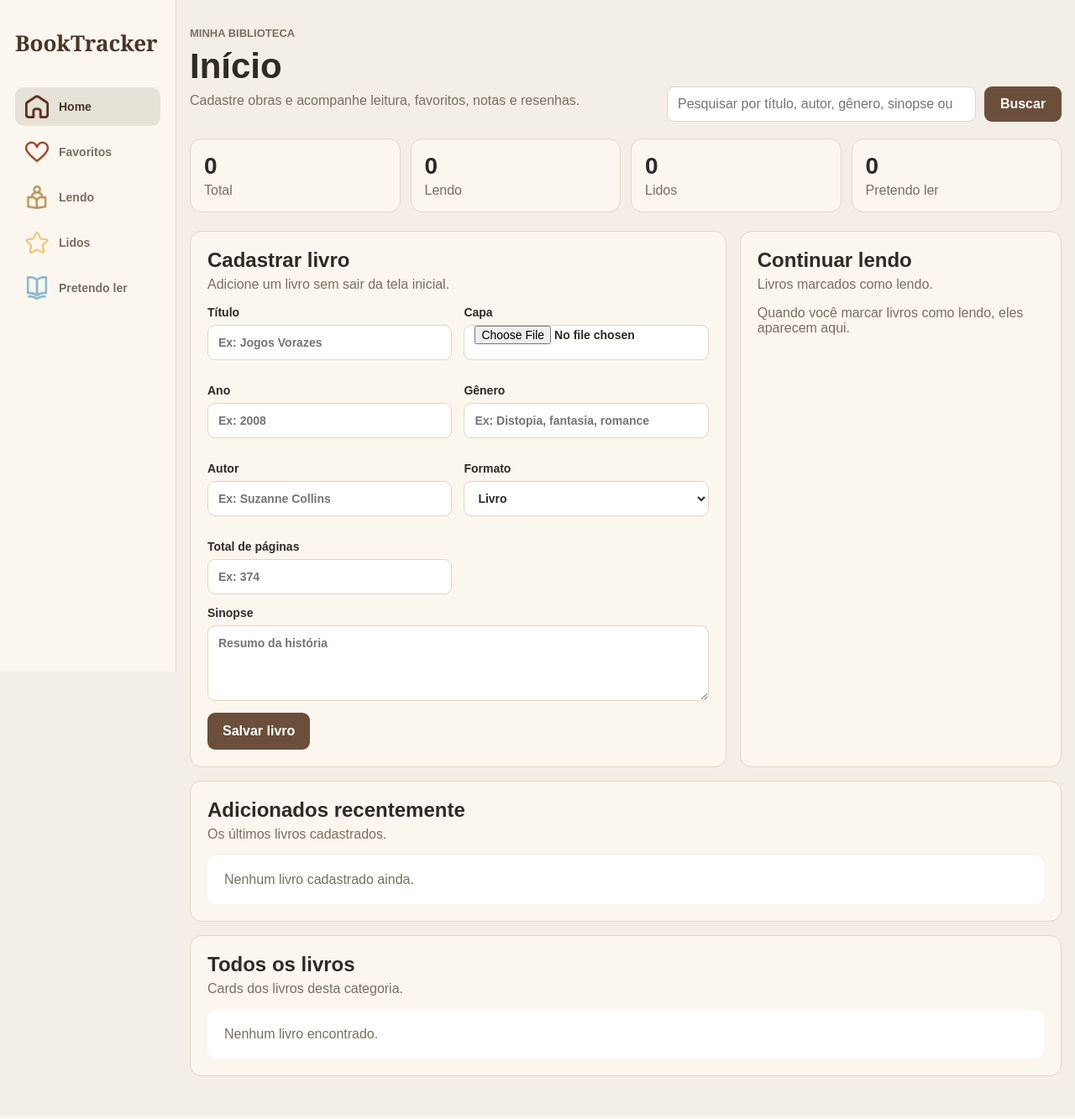
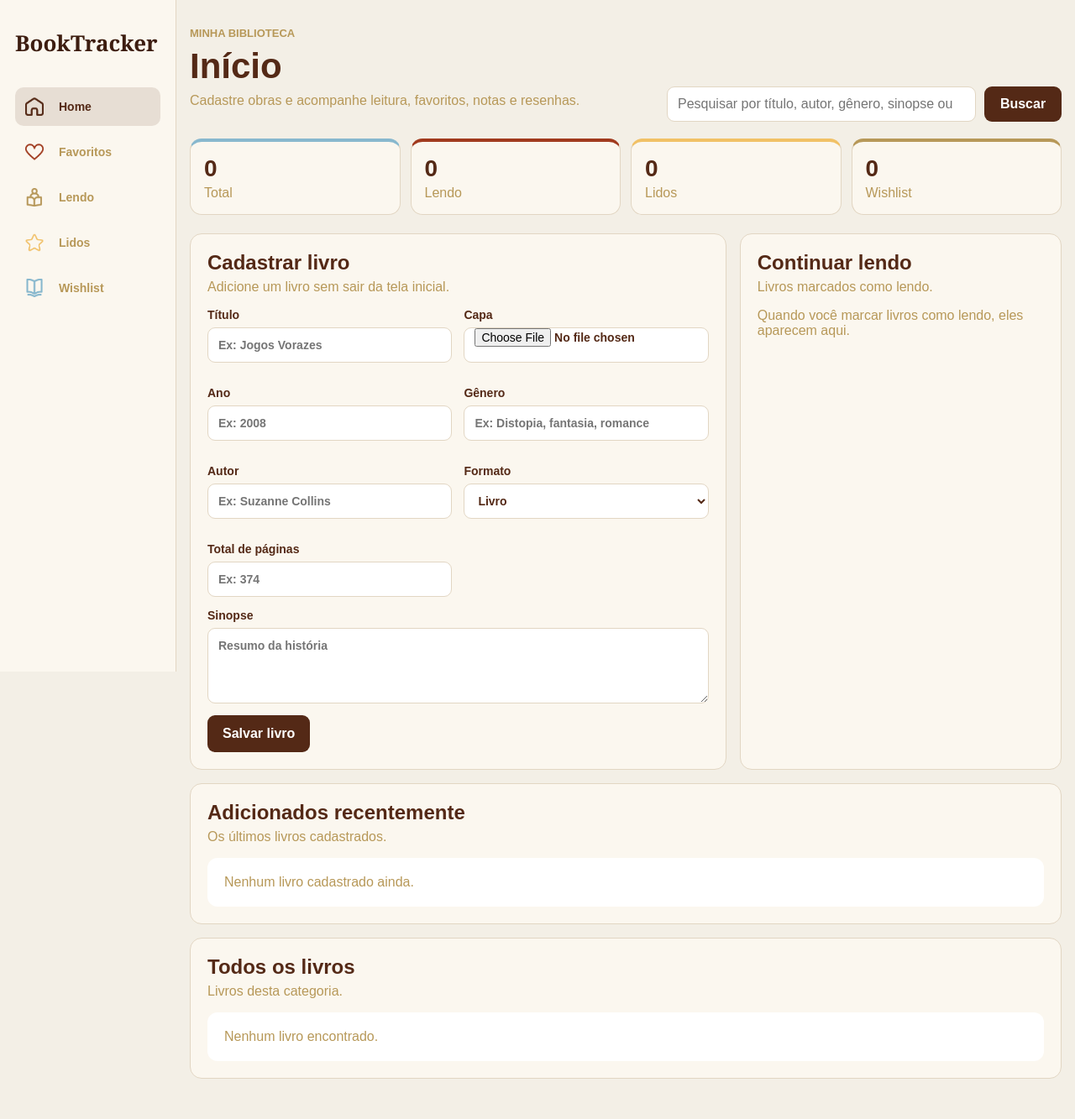
Before and after one commit to Manu-obsidian/biblioteca-web, a Django app: page / in a window 1280 px wide. Shown: the whole page at 84% size. Before the commit the page ends 1282 px from the top, so only its background shows below. Run offline with Django 5.2, Linux system fonts and the light colour scheme; data that the repository does not hold is empty.

Commit message:
atualização sidebar, wishlist, hover com paleta de cores, organização de arquivos

```diff
--- a/core/views.py
+++ b/core/views.py
@@ -8,7 +8,7 @@ from .models import Livro
 STATUS_PAGES = {
     "lendo": ("Lendo", "Livros que você está lendo agora."),
     "lidos": ("Lidos", "Livros que você já terminou."),
-    "pretendo-ler": ("Pretendo ler", "Livros guardados para ler depois."),
+    "pretendo-ler": ("Wishlist", "Livros guardados para ler depois."),
 }
 
 
--- /dev/null
+++ b/static/css/sidebar.css
@@ -0,0 +1,103 @@
+.sidebar {
+    position: sticky;
+    top: 0;
+    height: 100vh;
+    padding: 24px 18px;
+    background: var(--surface);
+    border-right: 1px solid var(--line);
+}
+
+.brand {
+    display: inline-flex;
+    align-items: center;
+    min-height: 54px;
+    margin-bottom: 26px;
+    color: var(--primary-dark);
+    font-family: Georgia, "Times New Roman", serif;
+    font-size: 26px;
+    font-weight: 800;
+}
+
+.menu {
+    display: grid;
+    gap: 8px;
+}
+
+.menu a {
+    display: grid;
+    grid-template-columns: 28px 1fr;
+    align-items: center;
+    gap: 12px;
+    min-height: 46px;
+    padding: 0 12px;
+    border-radius: 10px;
+    color: var(--muted);
+    font-size: 14px;
+}
+
+.menu a:nth-child(1).active,
+.menu a:nth-child(1):hover {
+    background: rgba(84, 41, 22, 0.12);
+    color: #542916;
+}
+
+.menu a:nth-child(2).active,
+.menu a:nth-child(2):hover {
+    background: rgba(161, 58, 30, 0.12);
+    color: #a13a1e;
+}
+
+.menu a:nth-child(3).active,
+.menu a:nth-child(3):hover {
+    background: rgba(183, 152, 88, 0.18);
+    color: #b79858;
+}
+
+.menu a:nth-child(4).active,
+.menu a:nth-child(4):hover {
+    background: rgba(241, 193, 102, 0.18);
+    color: #c9951d;
+}
+
+.menu a:nth-child(5).active,
+.menu a:nth-child(5):hover {
+    background: rgba(136, 184, 206, 0.18);
+    color: #5b93ad;
+}
+
+.icon-wrapper {
+    width: 22px;
+    height: 22px;
+    display: flex;
+    align-items: center;
+    justify-content: center;
+    flex-shrink: 0;
+}
+
+.icon-img {
+    width: 100%;
+    height: 100%;
+    object-fit: contain;
+}
+
+@media (max-width: 880px) {
+    .sidebar {
+        position: static;
+        height: auto;
+        padding: 14px;
+    }
+
+    .brand {
+        margin-bottom: 12px;
+    }
+
+    .menu {
+        grid-template-columns: repeat(5, minmax(0, 1fr));
+    }
+}
+
+@media (max-width: 560px) {
+    .menu {
+        grid-template-columns: repeat(2, 1fr);
+    }
+}
--- a/static/css/style.css
+++ b/static/css/style.css
@@ -1,17 +1,21 @@
 :root {
     --bg: #f3efe6;
     --surface: #fbf7ef;
-    --surface-strong: #d8c2a0;
 
-    --text: #2f2a24;
-    --muted: #7a6f60;
+    --text: #542916;
+    --muted: #b79858;
 
-    --primary: #6b4f3a;
-    --primary-dark: #4a3628;
+    --espresso: #542916;
+    --cream: #fefaf0;
+    --terracotta: #a13a1e;
+    --blue: #88b8ce;
+    --honey: #f1c166;
+    --sage: #b79858;
 
-    --accent: #8b5e3c;
+    --primary: var(--espresso);
+    --primary-dark: #3d1d10;
+
     --line: #e2d6c3;
-
     --danger: #7a3f32;
 }
 
@@ -42,135 +46,6 @@ textarea {
     display: grid;
     grid-template-columns: 210px minmax(0, 1fr);
     min-height: 100vh;
-}
-
-.sidebar {
-    position: sticky;
-    top: 0;
-    height: 100vh;
-    padding: 24px 18px;
-    background: var(--surface);
-    border-right: 1px solid var(--line);
-}
-
-.brand {
-    display: inline-flex;
-    align-items: center;
-    min-height: 54px;
-    margin-bottom: 26px;
-    color: var(--primary-dark);
-    font-family: Georgia, "Times New Roman", serif;
-    font-size: 26px;
-    font-weight: 800;
-    letter-spacing: 0;
-}
-
-.menu {
-    display: grid;
-    gap: 8px;
-}
-
-.menu a {
-    display: grid;
-    grid-template-columns: 28px 1fr;
-    align-items: center;
-    gap: 12px;
-    min-height: 46px;
-    padding: 0 12px;
-    border-radius: 10px;
-    color: var(--muted);
-    font-size: 14px;
-}
-
-.menu a.active,
-.menu a:hover {
-    background: rgba(81, 76, 52, 0.12);
-    color: var(--primary-dark);
-}
-
-.icon {
-    position: relative;
-    display: block;
-    width: 22px;
-    height: 22px;
-}
-
-.home-icon {
-    border: 2px solid currentColor;
-    border-top: 0;
-    border-radius: 3px;
-}
-
-.home-icon::before {
-    content: "";
-    position: absolute;
-    left: 3px;
-    top: -6px;
-    width: 14px;
-    height: 14px;
-    border-top: 2px solid currentColor;
-    border-left: 2px solid currentColor;
-    transform: rotate(45deg);
-}
-
-.favorite-icon::before {
-    content: "";
-    position: absolute;
-    inset: 3px;
-    border: 2px solid currentColor;
-    border-radius: 50%;
-}
-
-.favorite-icon::after {
-    content: "";
-    position: absolute;
-    left: 10px;
-    top: 4px;
-    width: 2px;
-    height: 14px;
-    background: currentColor;
-    transform: rotate(45deg);
-}
-
-.reading-icon,
-.done-icon,
-.planned-icon {
-    border: 2px solid currentColor;
-    border-radius: 4px;
-}
-
-.reading-icon::after {
-    content: "";
-    position: absolute;
-    right: 4px;
-    bottom: -6px;
-    width: 6px;
-    height: 14px;
-    background: currentColor;
-    border-radius: 2px;
-}
-
-.done-icon::after {
-    content: "";
-    position: absolute;
-    left: 5px;
-    top: 6px;
-    width: 10px;
-    height: 6px;
-    border-left: 2px solid currentColor;
-    border-bottom: 2px solid currentColor;
-    transform: rotate(-45deg);
-}
-
-.planned-icon::before {
-    content: "";
-    position: absolute;
-    left: 5px;
-    top: 4px;
-    width: 8px;
-    height: 12px;
-    border: 2px solid currentColor;
-    border-radius: 2px;
 }
 
 .content {
@@ -282,6 +157,22 @@ button:hover {
 
 .stats article {
     padding: 16px;
+}
+
+.stats article:nth-child(1) {
+    border-top: 4px solid var(--blue);
+}
+
+.stats article:nth-child(2) {
+    border-top: 4px solid var(--terracotta);
+}
+
+.stats article:nth-child(3) {
+    border-top: 4px solid var(--honey);
+}
+
+.stats article:nth-child(4) {
+    border-top: 4px solid var(--sage);
 }
 
 .stats span {
@@ -484,6 +375,7 @@ label {
     margin: 0;
 }
 
+
 .book-cover {
     height: 116px;
     border-radius: 8px;
@@ -609,9 +501,10 @@ label {
     background: var(--surface-strong);
 }
 
-.progress-bar span {
+.progress-fill {
     display: block;
     height: 100%;
+    width: var(--progress);
     border-radius: inherit;
     background: var(--primary);
 }
@@ -773,29 +666,6 @@ label {
         grid-template-columns: 1fr;
     }
 
-    .sidebar {
-        position: static;
-        height: auto;
-        padding: 14px;
-    }
-
-    .brand {
-        margin-bottom: 12px;
-    }
-
-    .menu {
-        grid-template-columns: repeat(5, minmax(0, 1fr));
-    }
-
-    .menu a {
-        grid-template-columns: 1fr;
-        justify-items: center;
-        gap: 6px;
-        padding: 10px 6px;
-        font-size: 12px;
-        text-align: center;
-    }
-
     .page-header,
     .home-grid,
     .detail-hero,
@@ -850,18 +720,3 @@ label {
         margin-top: 14px;
     }
 }
-
-.icon-wrapper {
-    width: 22px;
-    height: 22px;
-    display: flex;
-    align-items: center;
-    justify-content: center;
-    flex-shrink: 0;
-}
-
-.icon-img {
-    width: 100%;
-    height: 100%;
-    object-fit: contain;
-}
--- a/templates/home.html
+++ b/templates/home.html
@@ -7,34 +7,12 @@
     <meta name="viewport" content="width=device-width, initial-scale=1.0">
     <title>BookTracker</title>
     <link rel="stylesheet" href="{% static 'css/style.css' %}">
+    <link rel="stylesheet" href="{% static 'css/sidebar.css' %}">
 </head>
 <body>
     <main class="layout">
-        <aside class="sidebar" aria-label="Menu principal">
-            <a class="brand" href="{% url 'home' %}" aria-label="BookTracker">BookTracker</a>
-            <nav class="menu">
-                <a class="{% if active_page == 'home' %}active{% endif %}" href="{% url 'home' %}">
-                    <img src="{% static 'img/icons/home.png' %}" alt="Home" class="icon-img">
-                    <strong>Home</strong>
-                </a>
-                <a class="{% if active_page == 'favoritos' %}active{% endif %}" href="{% url 'favoritos' %}">
-                    <img src="{% static 'img/icons/favoritos.png' %}" alt="Favoritos" class="icon-img">
-                    <strong>Favoritos</strong>
-                </a>
-                <a class="{% if active_page == 'lendo' %}active{% endif %}" href="{% url 'lendo' %}">
-                    <img src="{% static 'img/icons/lendo.png' %}" alt="Lendo" class="icon-img">
-                    <strong>Lendo</strong>
-                </a>
-                <a class="{% if active_page == 'lidos' %}active{% endif %}" href="{% url 'lidos' %}">
-                    <img src="{% static 'img/icons/lidos.png' %}" alt="Lidos" class="icon-img">
-                    <strong>Lidos</strong>
-                </a>
-                <a class="{% if active_page == 'pretendo-ler' %}active{% endif %}" href="{% url 'pretendo_ler' %}">
-                    <img src="{% static 'img/icons/ler.png' %}" alt="Ler" class="icon-img">
-                    <strong>Pretendo ler</strong>
-                </a>
-            </nav>
-        </aside>
+
+        {% include "partials/sidebar.html" %}
 
         <section class="content">
             <header class="page-header">
@@ -65,11 +43,11 @@
                 </article>
                 <article>
                     <span>{{ pretendo_ler }}</span>
-                    <p>Pretendo ler</p>
+                    <p>Wishlist</p>
                 </article>
             </section>
 
-            {% if mostrar_cadastro %}
+            {% if mostrar_cadastro and not query %}
                 <section class="home-grid">
                     <form class="book-form" method="post" enctype="multipart/form-data">
                         {% csrf_token %}
@@ -157,9 +135,9 @@
                 <div class="section-title">
                     <h2>{% if mostrar_cadastro %}Todos os livros{% else %}{{ titulo_pagina }}{% endif %}</h2>
                     {% if query %}
-                        <p>Resultado para "{{ query }}".</p>
+                        <p>{{ livros|length }} resultado(s) para "{{ query }}".</p>
                     {% else %}
-                        <p>Cards dos livros desta categoria.</p>
+                        <p>Livros desta categoria.</p>
                     {% endif %}
                 </div>
                 {% include "partials/book_grid.html" with livros=livros empty_message="Nenhum livro encontrado." %}
--- a/templates/partials/book_grid.html
+++ b/templates/partials/book_grid.html
@@ -22,7 +22,7 @@
 
                     {% if livro.status == "lendo" and livro.total_paginas %}
                         <div class="progress-bar" aria-label="Progresso {{ livro.progresso_percentual }}%">
-                            <span style="width: {{ livro.progresso_percentual }}%"></span>
+                            <span class="progress-fill" style="--progress: {{ livro.progresso_percentual }}%"></span>
                         </div>
                         <p class="progress-text">Página {{ livro.pagina_atual }} de {{ livro.total_paginas }}</p>
                     {% endif %}
--- /dev/null
+++ b/templates/partials/sidebar.html
@@ -0,0 +1,60 @@
+{% load static %}
+<aside class="sidebar" aria-label="Menu principal">
+    <a class="brand" href="{% url 'home' %}" aria-label="BookTracker">
+        BookTracker
+    </a>
+
+    <nav class="menu">
+
+        <a class="{% if active_page == 'home' %}active{% endif %}"
+           href="{% url 'home' %}">
+            <span class="icon-wrapper">
+                <img src="{% static 'img/icons/home.png' %}"
+                     alt="Home"
+                     class="icon-img">
+            </span>
+            <strong>Home</strong>
+        </a>
+
+        <a class="{% if active_page == 'favoritos' %}active{% endif %}"
+           href="{% url 'favoritos' %}">
+            <span class="icon-wrapper">
+                <img src="{% static 'img/icons/favoritos.png' %}"
+                     alt="Favoritos"
+                     class="icon-img">
+            </span>
+            <strong>Favoritos</strong>
+        </a>
+
+        <a class="{% if active_page == 'lendo' %}active{% endif %}"
+           href="{% url 'lendo' %}">
+            <span class="icon-wrapper">
+                <img src="{% static 'img/icons/lendo.png' %}"
+                     alt="Lendo"
+                     class="icon-img">
+            </span>
+            <strong>Lendo</strong>
+        </a>
+
+        <a class="{% if active_page == 'lidos' %}active{% endif %}"
+           href="{% url 'lidos' %}">
+            <span class="icon-wrapper">
+                <img src="{% static 'img/icons/lidos.png' %}"
+                     alt="Lidos"
+                     class="icon-img">
+            </span>
+            <strong>Lidos</strong>
+        </a>
+
+        <a class="{% if active_page == 'pretendo-ler' %}active{% endif %}"
+           href="{% url 'pretendo_ler' %}">
+            <span class="icon-wrapper">
+                <img src="{% static 'img/icons/ler.png' %}"
+                     alt="Wishlist"
+                     class="icon-img">
+            </span>
+            <strong>Wishlist</strong>
+        </a>
+
+    </nav>
+</aside>
```
Also changed, not shown: templates/book_detail.html (+14 -30 lines), media/capas/desconjuracao.jpg (added), media/capas/mia.jpg (added), media/capas/naruto.jpg (added), media/capas/naruto_FnvED4V.jpg (added).
